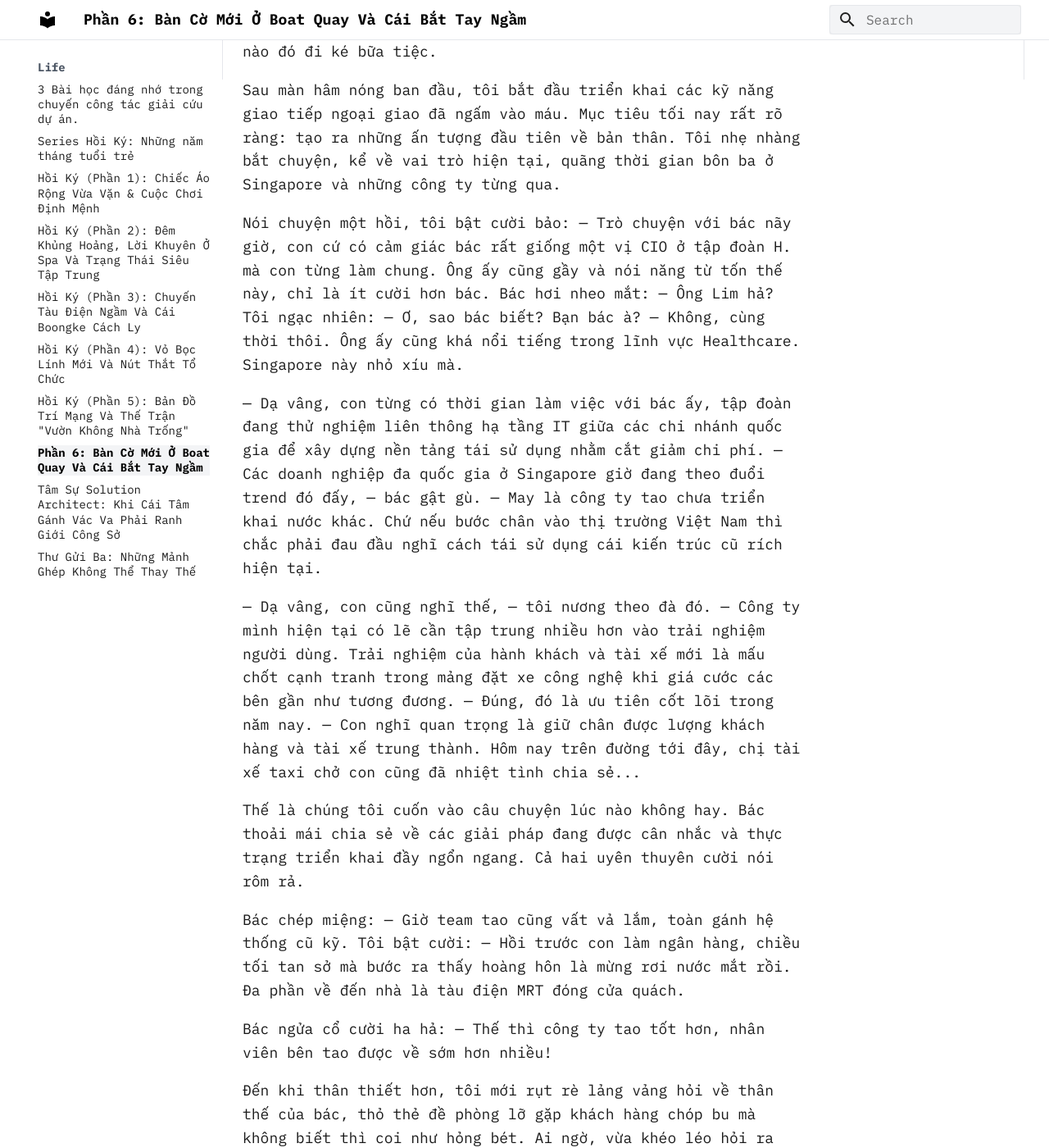
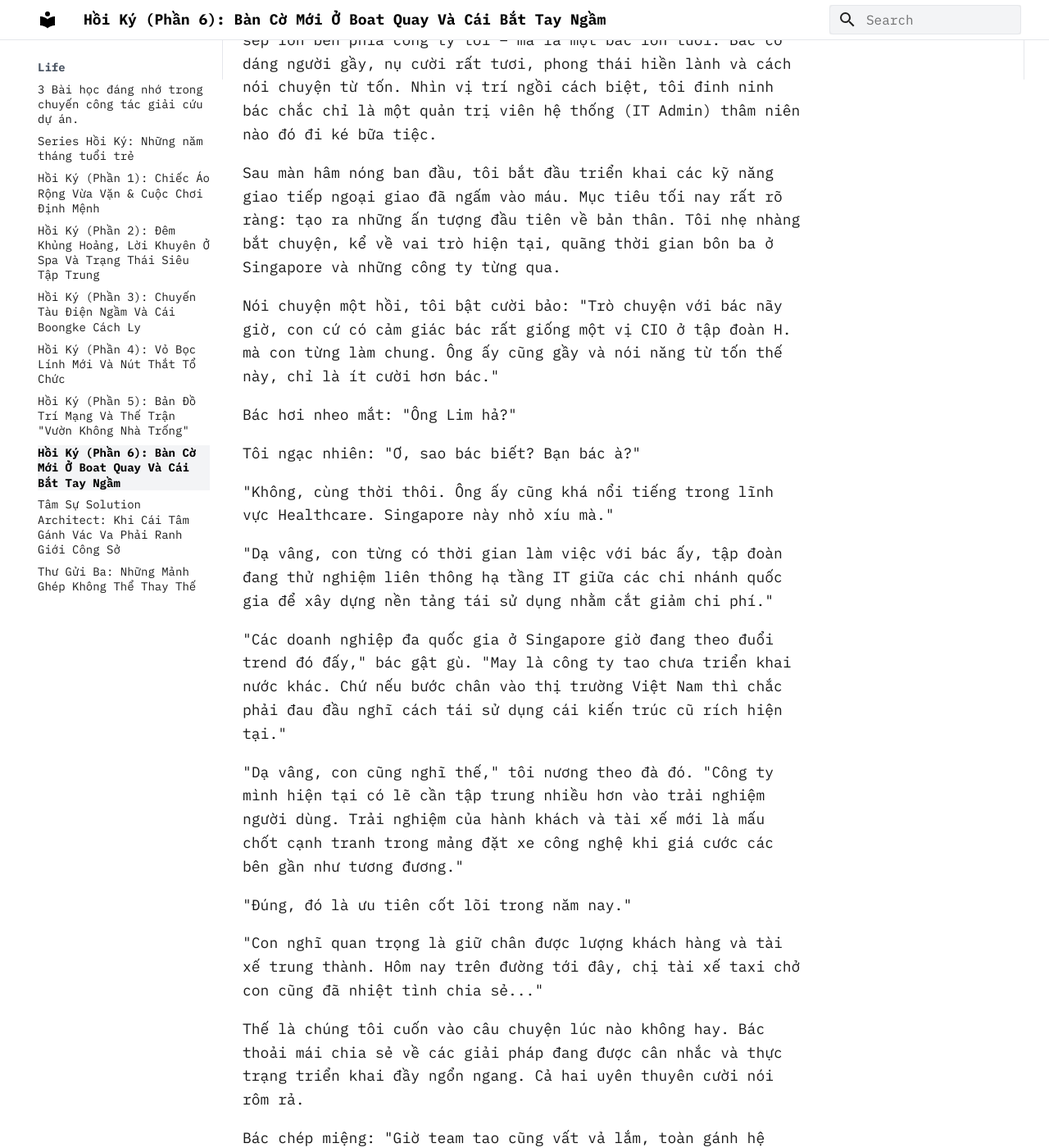
Before and after one commit to dhluong90/dhluong90.github.io, an MkDocs documentation site: the page built from docs/Life/hoi_ky_chuong_6_ban_co_moi_o_boat_quay_va_cai_bat_tay_ngam.md, in a window 1280 px wide and 1400 px high, scrolled down 1526 px. Shown: the whole window at 82% size. Built offline with MkDocs 1.6.1 and Material for MkDocs 9.7.7, drawn with Linux system fonts in a browser that asks for light colours; some of the changed text lies outside the part shown.

Commit message:
Align formatting for Chapter 6

```diff
--- a/docs/Life/hoi_ky_chuong_6_ban_co_moi_o_boat_quay_va_cai_bat_tay_ngam.md
+++ b/docs/Life/hoi_ky_chuong_6_ban_co_moi_o_boat_quay_va_cai_bat_tay_ngam.md
@@ -1,5 +1,5 @@
 ---
-title: "Phần 6: Bàn Cờ Mới Ở Boat Quay Và Cái Bắt Tay Ngầm"
+title: "Hồi Ký (Phần 6): Bàn Cờ Mới Ở Boat Quay Và Cái Bắt Tay Ngầm"
 date: 2026-08-29
 authors:
   - Luong Dinh
@@ -14,17 +14,19 @@
 
 Tôi ngồi ở băng ghế sau chiếc taxi lướt dọc theo khu Boat Quay, thả mình vào dòng suy nghĩ về chuỗi sự kiện từ sáng đến giờ. Mọi thứ đọng lại trong tâm trí một vị đắng nhẹ nhưng hậu ngọt, hệt như một viên sô-cô-la đen đang từ từ tan chảy trong miệng vậy.
 
-Đang miên man, một giọng nói hồ hởi từ ghế lái bỗng cắt ngang dòng suy nghĩ.
-— Chú em làm ở công ty taxi này hả?
-Tôi ngẩng lên, nhìn chị tài xế qua chiếc gương chiếu hậu.
-— Dạ đúng rồi chị, em mới chuyển về đây làm.
-— Ừ, chú làm việc gì trong đấy?
-— Em làm bên IT. Cơ mà mới vào nên chưa rành rẽ lắm chị ạ.
+Đang miên man, một giọng nói hồ hởi từ ghế lái bỗng cắt ngang dòng suy nghĩ: "Chú em làm ở công ty taxi này hả?"
+
+Tôi ngẩng lên, nhìn chị tài xế qua chiếc gương chiếu hậu: "Dạ đúng rồi chị, em mới chuyển về đây làm."
+
+"Ừ, chú làm việc gì trong đấy?"
+
+"Em làm bên IT. Cơ mà mới vào nên chưa rành rẽ lắm chị ạ."
 
 Nghe đến chữ "IT", mắt chị tài xế sáng rực lên. Và thế là, chiếc taxi trong phút chốc biến thành một buổi thu thập yêu cầu thực tế nhất mà đời làm sản phẩm tôi từng chứng kiến. Chị thao thao bất tuyệt xả hết những bức xúc về cái app đặt xe đang hành hạ mình mỗi ngày: bản đồ chỉ đường toàn báo sai, khách chọn nhầm địa chỉ thì không cách nào hủy được, điểm đón khách thì mù mờ...
 
 Không chỉ dừng lại ở việc than vãn, chị còn tung ra hàng loạt đề xuất sắc bén bằng cả sự chân thành của một người dùng cuối.
-— Chú tính xem, mấy người già có biết xài app phức tạp đâu. Sao không làm cái gì đơn giản vào, ví dụ một nút bấm to đùng trên màn hình, bấm phát là xe tự túc chạy tới rước. Nhiều khi khách quen họ cũng chẳng buồn nhìn giá cước trước làm gì, cốt sao xe đến nhanh là được!
+
+"Chú tính xem, mấy người già có biết xài app phức tạp đâu. Sao không làm cái gì đơn giản vào, ví dụ một nút bấm to đùng trên màn hình, bấm phát là xe tự túc chạy tới rước. Nhiều khi khách quen họ cũng chẳng buồn nhìn giá cước trước làm gì, cốt sao xe đến nhanh là được!"
 
 Hài hước nhất là vì mải mê say sưa góp ý, chị chạy lố luôn cả ngã rẽ vào địa điểm hẹn. Không để người dùng tâm huyết này cụt hứng, tôi cười xòa an ủi: "Hệ thống mới sắp triển khai rồi, khắc phục hết mấy cái này đấy chị, ráng chờ chút xíu nha!" Lúc bước xuống xe, chị còn nhiệt tình nhét cho tôi số điện thoại: "Có cần góp ý gì để cải thiện app thì cứ gọi chị nhé!" Đúng là những người dùng chân thực và đáng yêu kỳ lạ.
 
@@ -34,30 +36,31 @@
 
 Sau màn hâm nóng ban đầu, tôi bắt đầu triển khai các kỹ năng giao tiếp ngoại giao đã ngấm vào máu. Mục tiêu tối nay rất rõ ràng: tạo ra những ấn tượng đầu tiên về bản thân. Tôi nhẹ nhàng bắt chuyện, kể về vai trò hiện tại, quãng thời gian bôn ba ở Singapore và những công ty từng qua.
 
-Nói chuyện một hồi, tôi bật cười bảo:
-— Trò chuyện với bác nãy giờ, con cứ có cảm giác bác rất giống một vị CIO ở tập đoàn H. mà con từng làm chung. Ông ấy cũng gầy và nói năng từ tốn thế này, chỉ là ít cười hơn bác.
-Bác hơi nheo mắt:
-— Ông Lim hả?
-Tôi ngạc nhiên:
-— Ơ, sao bác biết? Bạn bác à?
-— Không, cùng thời thôi. Ông ấy cũng khá nổi tiếng trong lĩnh vực Healthcare. Singapore này nhỏ xíu mà.
+Nói chuyện một hồi, tôi bật cười bảo: "Trò chuyện với bác nãy giờ, con cứ có cảm giác bác rất giống một vị CIO ở tập đoàn H. mà con từng làm chung. Ông ấy cũng gầy và nói năng từ tốn thế này, chỉ là ít cười hơn bác."
 
-— Dạ vâng, con từng có thời gian làm việc với bác ấy, tập đoàn đang thử nghiệm liên thông hạ tầng IT giữa các chi nhánh quốc gia để xây dựng nền tảng tái sử dụng nhằm cắt giảm chi phí.
-— Các doanh nghiệp đa quốc gia ở Singapore giờ đang theo đuổi trend đó đấy, — bác gật gù. — May là công ty tao chưa triển khai nước khác. Chứ nếu bước chân vào thị trường Việt Nam thì chắc phải đau đầu nghĩ cách tái sử dụng cái kiến trúc cũ rích hiện tại.
+Bác hơi nheo mắt: "Ông Lim hả?"
 
-— Dạ vâng, con cũng nghĩ thế, — tôi nương theo đà đó. — Công ty mình hiện tại có lẽ cần tập trung nhiều hơn vào trải nghiệm người dùng. Trải nghiệm của hành khách và tài xế mới là mấu chốt cạnh tranh trong mảng đặt xe công nghệ khi giá cước các bên gần như tương đương.
-— Đúng, đó là ưu tiên cốt lõi trong năm nay.
-— Con nghĩ quan trọng là giữ chân được lượng khách hàng và tài xế trung thành. Hôm nay trên đường tới đây, chị tài xế taxi chở con cũng đã nhiệt tình chia sẻ...
+Tôi ngạc nhiên: "Ơ, sao bác biết? Bạn bác à?"
+
+"Không, cùng thời thôi. Ông ấy cũng khá nổi tiếng trong lĩnh vực Healthcare. Singapore này nhỏ xíu mà."
+
+"Dạ vâng, con từng có thời gian làm việc với bác ấy, tập đoàn đang thử nghiệm liên thông hạ tầng IT giữa các chi nhánh quốc gia để xây dựng nền tảng tái sử dụng nhằm cắt giảm chi phí."
+
+"Các doanh nghiệp đa quốc gia ở Singapore giờ đang theo đuổi trend đó đấy," bác gật gù. "May là công ty tao chưa triển khai nước khác. Chứ nếu bước chân vào thị trường Việt Nam thì chắc phải đau đầu nghĩ cách tái sử dụng cái kiến trúc cũ rích hiện tại."
+
+"Dạ vâng, con cũng nghĩ thế," tôi nương theo đà đó. "Công ty mình hiện tại có lẽ cần tập trung nhiều hơn vào trải nghiệm người dùng. Trải nghiệm của hành khách và tài xế mới là mấu chốt cạnh tranh trong mảng đặt xe công nghệ khi giá cước các bên gần như tương đương."
+
+"Đúng, đó là ưu tiên cốt lõi trong năm nay."
+
+"Con nghĩ quan trọng là giữ chân được lượng khách hàng và tài xế trung thành. Hôm nay trên đường tới đây, chị tài xế taxi chở con cũng đã nhiệt tình chia sẻ..."
 
 Thế là chúng tôi cuốn vào câu chuyện lúc nào không hay. Bác thoải mái chia sẻ về các giải pháp đang được cân nhắc và thực trạng triển khai đầy ngổn ngang. Cả hai uyên thuyên cười nói rôm rả.
 
-Bác chép miệng:
-— Giờ team tao cũng vất vả lắm, toàn gánh hệ thống cũ kỹ.
-Tôi bật cười:
-— Hồi trước con làm ngân hàng, chiều tối tan sở mà bước ra thấy hoàng hôn là mừng rơi nước mắt rồi. Đa phần về đến nhà là tàu điện MRT đóng cửa quách.
+Bác chép miệng: "Giờ team tao cũng vất vả lắm, toàn gánh hệ thống cũ kỹ."
 
-Bác ngửa cổ cười ha hả:
-— Thế thì công ty tao tốt hơn, nhân viên bên tao được về sớm hơn nhiều!
+Tôi bật cười: "Hồi trước con làm ngân hàng, chiều tối tan sở mà bước ra thấy hoàng hôn là mừng rơi nước mắt rồi. Đa phần về đến nhà là tàu điện MRT đóng cửa quách."
+
+Bác ngửa cổ cười ha hả: "Thế thì công ty tao tốt hơn, nhân viên bên tao được về sớm hơn nhiều!"
 
 Đến khi thân thiết hơn, tôi mới rụt rè lảng vảng hỏi về thân thế của bác, thỏ thẻ đề phòng lỡ gặp khách hàng chóp bu mà không biết thì coi như hỏng bét. Ai ngờ, vừa khéo léo hỏi ra mới ngã ngửa: bác chính là CIO của công ty khách hàng, là vị sếp tổng trực tiếp đứng trên cả Wang và Ju. Tôi toát mồ hôi hột, cũng may mà lúc đầu đã không hống hách hỏi tên hay chém gió linh tinh, nếu không chắc bác hờn thì về sau rất khó xử.
 
```
Also changed, not shown: other parts of docs/Life/hoi_ky_chuong_6_ban_co_moi_o_boat_quay_va_cai_bat_tay_ngam.md (+16 -21 lines).
